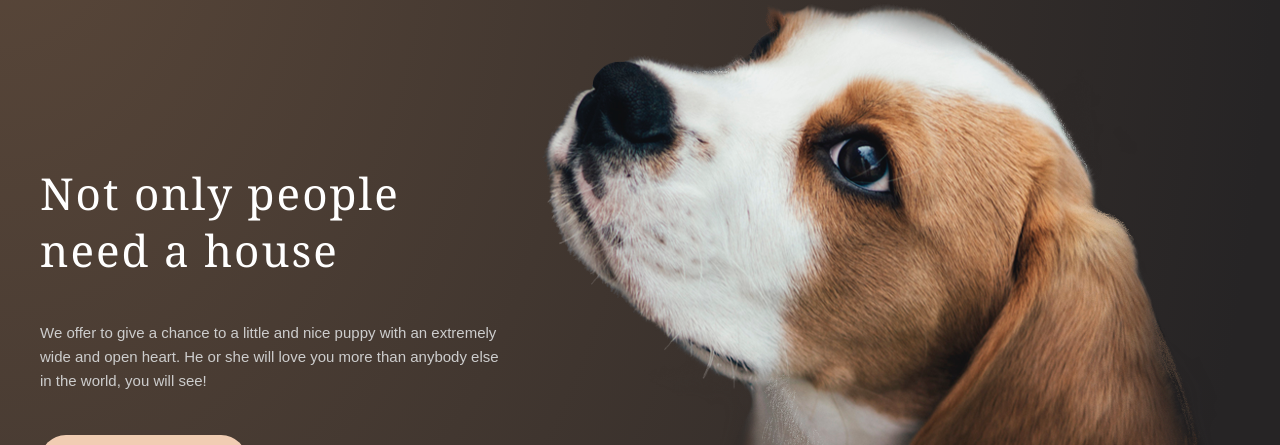
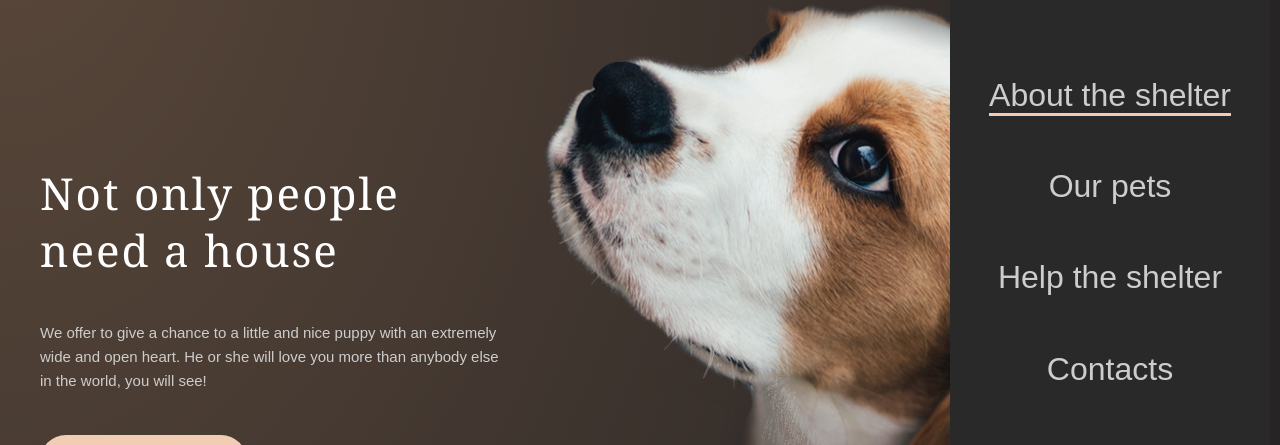
Before and after one commit to warp5t/shelter.github.io, a plain HTML site: page shelter/index.html in a window 1280 px wide. Shown: the part 178-623 px from the top of the page. Drawn offline with Linux system fonts and the light colour scheme.

Commit message:
feat: add layout burger-menu

```diff
--- a/shelter/header/header.css
+++ b/shelter/header/header.css
@@ -96,9 +96,12 @@ padding: 0 0 10px 0;
   border-bottom: 3px solid #F1CDB3;
 }
 
+/*  ------------------- burger ----------------------- */
 
 .header__wrap-burger {
+  position: relative;
   display: none;
+  z-index: 50;
 }
 .header__wrap-burger:hover {
  cursor: pointer;
@@ -116,6 +119,7 @@ padding: 0 0 10px 0;
 }
 
 .burger {
+  transition-duration: 0.5s;
 }
 
 .burger__line {
@@ -124,3 +128,43 @@ padding: 0 0 10px 0;
   background-color: #F1CDB3;
   margin: 10px 0px;
 }
+
+.rotate{
+  transform: rotate(90deg);
+  transition-duration: 0.5s;
+}
+
+/*  ---------------------- menu-burger ---------------------------- */
+
+.header__menu-burger {
+  position: absolute;
+  top: 0;
+  right: -30px;
+  width: 320px;
+  background-color: #292929;
+  z-index: 49;
+  padding: 248px 0 0 0;
+}
+.menu-burger {
+}
+.menu-burger__container {
+}
+.menu-burger__navigation {
+
+}
+.menu-burger__navigation-list {
+  display: flex;
+  flex-direction: column;
+  align-items: center;
+}
+.menu-burger__navigation-item:not(:last-child) {
+  padding: 0 0 40px 0;
+}
+.menu-burger__item {
+font-family: 'Arial';
+font-style: normal;
+font-weight: 400;
+font-size: 32px;
+line-height: 160%;
+color: #CDCDCD;
+}
--- a/shelter/header/header.js
+++ b/shelter/header/header.js
@@ -0,0 +1,9 @@
+console.log('check');window.outerHeight
+let menuBurger = document.querySelector('.header__menu-burger');
+let burger = document.querySelector('.burger');
+
+menuBurger.style.height = window.outerHeight + 'px';
+
+burger.onclick = function(){
+  burger.classList.toggle('rotate');
+}
--- a/shelter/index.html
+++ b/shelter/index.html
@@ -17,7 +17,7 @@
   <link rel="stylesheet" href="footer/footer.css">
 </head>
 
-<body>
+<body id="body">
   <div class="wrap">
     <header class="header">
       <div class="header__container _container">
@@ -48,6 +48,26 @@
             <div class="burger__line"></div>
             <div class="burger__line"></div>
             <div class="burger__line"></div>
+          </div>
+        </div>
+        <div class="header__menu-burger menu-burger">
+          <div class="menu-burger__container">
+            <nav class="menu-burger__navigation">
+              <ul class="menu-burger__navigation-list">
+                <li class="menu-burger__navigation-item">
+                  <a class="menu-burger__item _item-choice" href="#">About the shelter</a>
+                </li>
+                <li class="menu-burger__navigation-item">
+                  <a class="menu-burger__item" href="ourPets/index.html">Our pets</a>
+                </li>
+                <li class="menu-burger__navigation-item">
+                  <a class="menu-burger__item" href="#help">Help the shelter</a>
+                </li>
+                <li class="menu-burger__navigation-item">
+                  <a class="menu-burger__item" href="#footer">Contacts</a>
+                </li>
+              </ul>
+            </nav>
           </div>
         </div>
       </div>
@@ -285,5 +305,6 @@
     </footer>
   </div>
   <script src="common/common.js"></script>
+  <script src="header/header.js"></script>
 </body>
 </html>
```
Also changed, not shown: shelter/common/common.js (+11 -11 lines), shelter/section-1/section-1.js (added), shelter/section-1/section.js (deleted).
